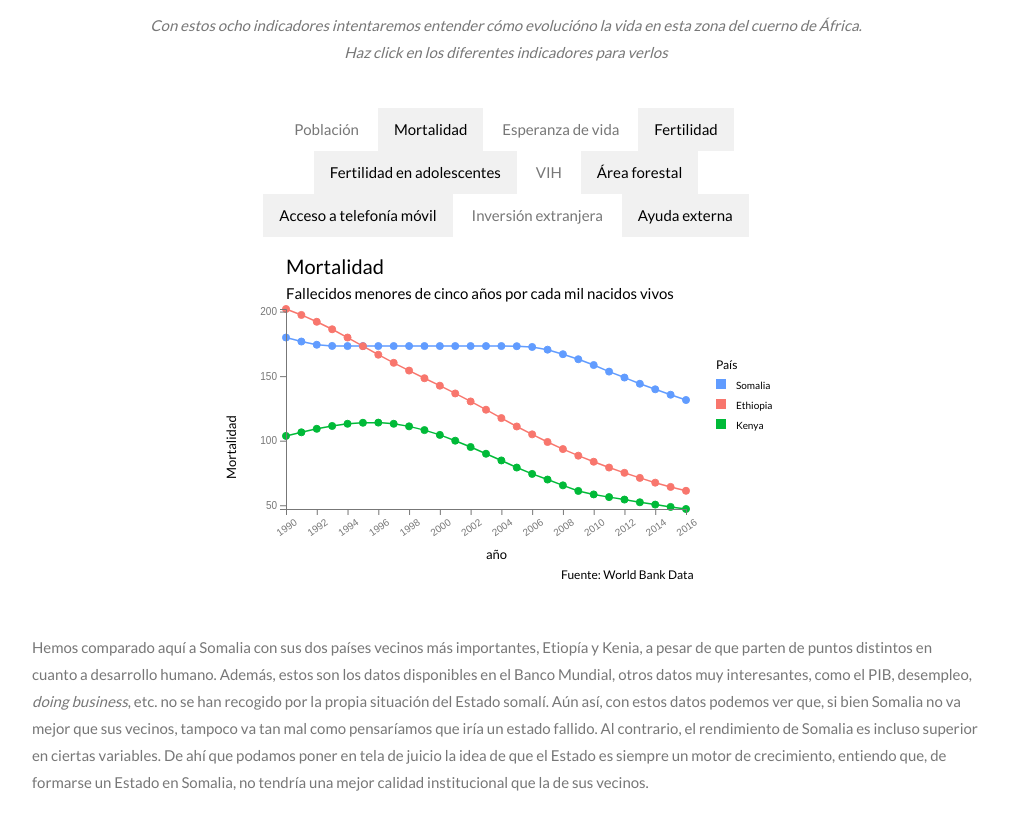
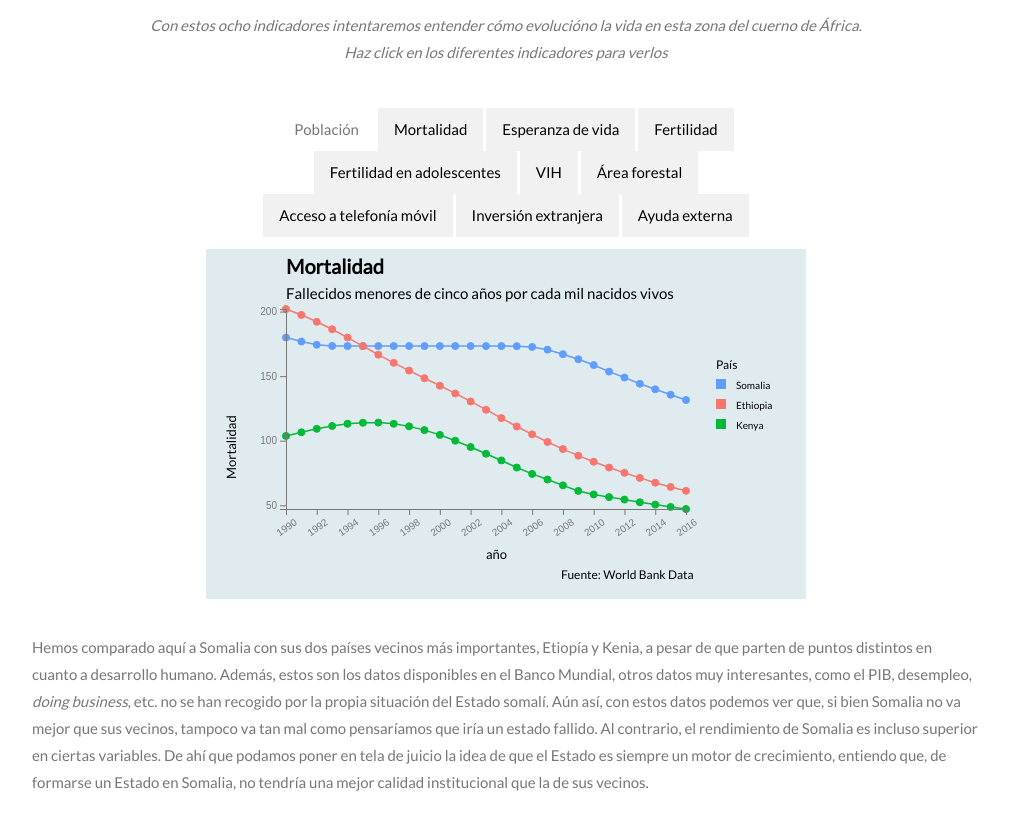
Before and after one commit to gustavovargas/visualizacionafi, a plain HTML site: page index.html in a window 1280 px wide. Shown: the part 2499-3329 px from the top of the page, without its empty margins (134-1143 px from the left). Drawn offline with nearby package versions, Linux system fonts and the light colour scheme.

Commit message:
fondo azul y botones

```diff
--- a/index.html
+++ b/index.html
@@ -179,19 +179,19 @@
     <div class="w3-center">
       <button class="w3-button" id="bot_poblacion">Población</button>
       <button class="w3-button w3-light-grey" id="bot_mortalidad">Mortalidad</button>
-      <button class="w3-button" id="bot_esperanza_vida">Esperanza de vida</button>
+      <button class="w3-button w3-light-grey" id="bot_esperanza_vida">Esperanza de vida</button>
       <button class="w3-button w3-light-grey" id="bot_fertilidad">Fertilidad</button> <br>
       <button class="w3-button w3-light-grey" id="bot_ados_fertilidad">Fertilidad en adolescentes</button>
-      <button class="w3-button" id="bot_sida">VIH</button>
+      <button class="w3-button w3-light-grey" id="bot_sida">VIH</button>
       <button class="w3-button w3-light-grey" id="bot_forestal">Área forestal</button><br>
       <button class="w3-button w3-light-grey" id="bot_movil">Acceso a telefonía móvil</button>
-      <button class="w3-button" id="bot_inversion">Inversión extranjera</button>
+      <button class="w3-button w3-light-grey" id="bot_inversion">Inversión extranjera</button>
       <button class="w3-button w3-light-grey" id="bot_ayudas">Ayuda externa</button>
     </div>
 
     <!-- linechart -->
     <div class="w3-center w3-padding-large">
-      <svg id="svg2" height="350" width="600">
+      <svg id="svg2" height="350" width="600" style='background-color: #e0ebf0;'>
         <g id="linechart" style="transform:translate(80px,60px)"></g>
         <g id="xAxis"></g>
         <g id="yAxis"></g>
@@ -637,6 +637,7 @@
         .attr("y","25")
         .text(titulo)
         .attr("font-size","20px")
+        .attr("font-weight","bold")
 
       svgTitulo.append("g")
         .append("text")
```
